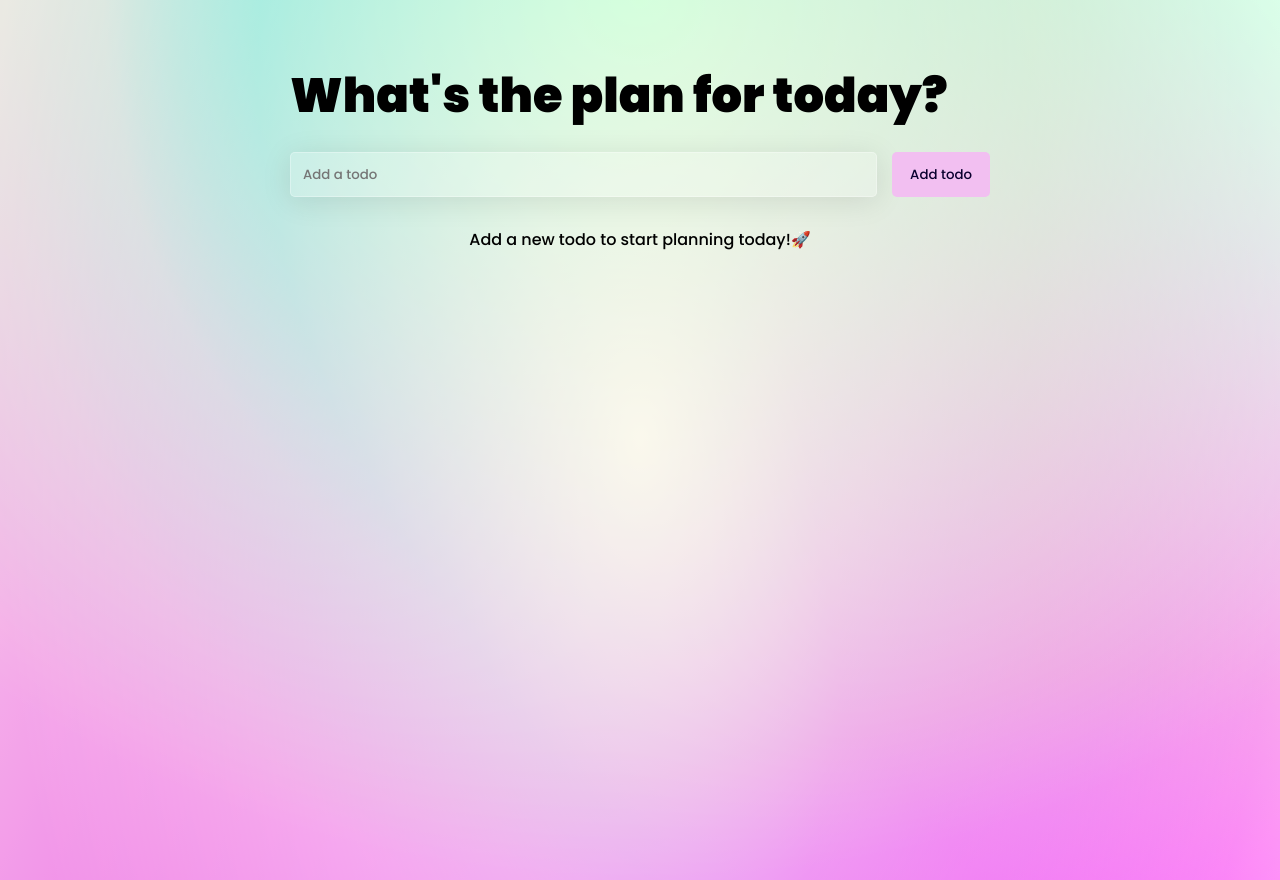
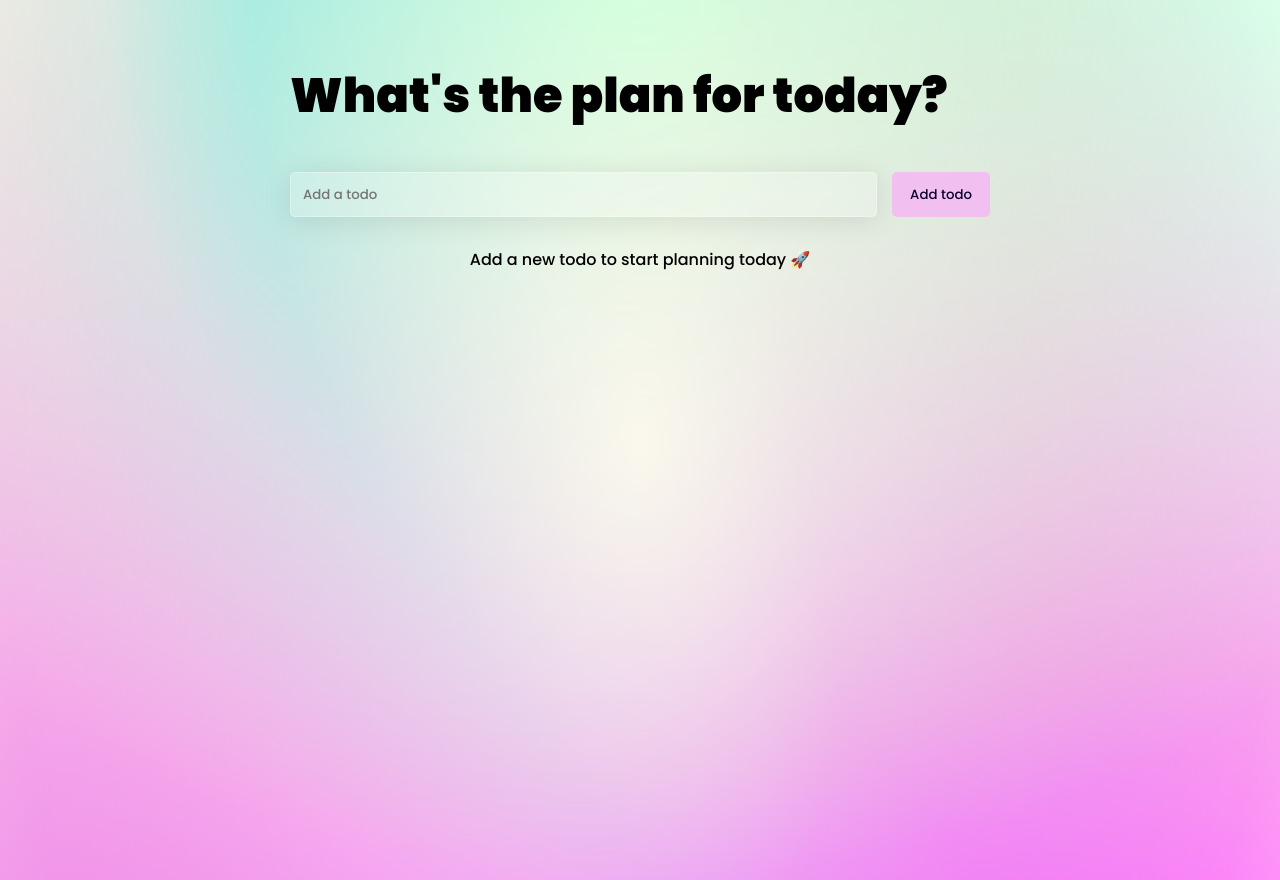
Before and after one commit to nldanne/productivity-app, a React (Create React App) app: page / in a window 1280 px wide. Built offline with nearby package versions, Linux system fonts and the light colour scheme.

Commit message:
added welcome message

```diff
--- a/src/components/TodoForm.css
+++ b/src/components/TodoForm.css
@@ -1,6 +1,6 @@
 .form-filter__container {
   max-width: 100%;
-  margin: 20px 0 40px 0;
+  margin: 40px 0;
 }
 p {
   text-align: center;
--- a/src/components/TodoForm.js
+++ b/src/components/TodoForm.js
@@ -2,7 +2,7 @@ import React, { useState } from 'react';
 import './TodoForm.css';
 
 const TodoForm = ({ inputText, setInputText, todos, setTodos, setStatus }) => {
-  const [isClicked, setIsClicked] = useState({status: ''});
+  const [isClicked, setIsClicked] = useState('');
 
   const handleInputText = (event) => {
     setInputText(event.target.value);
@@ -21,7 +21,7 @@ const TodoForm = ({ inputText, setInputText, todos, setTodos, setStatus }) => {
 
   const handleTaskStatus = (event) => {
     setStatus(event.target.value);
-    setIsClicked({status: event.target.value});
+    setIsClicked( event.target.value);
   };
 
   return (
@@ -39,12 +39,12 @@ const TodoForm = ({ inputText, setInputText, todos, setTodos, setStatus }) => {
       {todos.length > 0
       ?
       <div className='select'>
-        <button onClick={handleTaskStatus} type='button' name='filter' value='all' className={`filter-button ${isClicked.status === 'all' ? 'active' : ''}` }key='button1'> All</button>
-        <button onClick={handleTaskStatus} type='button' name='filter' value='completed' className={`filter-button ${isClicked.status === 'completed' ? 'active' : ''}` }key='button2'> Completed</button>
-        <button onClick={handleTaskStatus} type='button' name='filter' value='uncompleted' className={`filter-button ${isClicked.status === 'uncompleted' ? 'active' : ''}` }key='button3'> Uncompleted</button>
+        <button onClick={handleTaskStatus} type='button' name='filter' value='all' className={`filter-button ${isClicked === 'all' ? 'active' : ''}` }key='button1'> All</button>
+        <button onClick={handleTaskStatus} type='button' name='filter' value='completed' className={`filter-button ${isClicked === 'completed' ? 'active' : ''}` }key='button2'> Completed</button>
+        <button onClick={handleTaskStatus} type='button' name='filter' value='uncompleted' className={`filter-button ${isClicked === 'uncompleted' ? 'active' : ''}` }key='button3'> Uncompleted</button>
       </div>
       :
-      <p>Add a new todo to start planning today!🚀</p>
+      <p>Add a new todo to start planning today 🚀</p>
       }
 
     </div>
```
